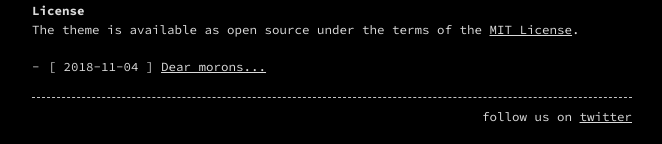
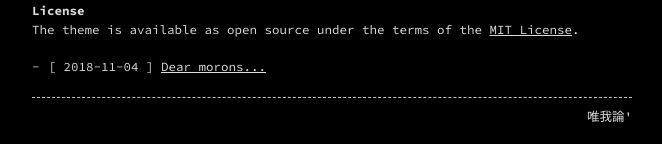
Before and after one commit to theodoreshin99/theodoreshin99.github.io, a Jekyll site: the page built from README.md, in a window 1280 px wide and 900 px high, scrolled down 2525 px. Shown: the part 753-897 px from the top of the window, without its empty margins (308-970 px from the left). Built offline with Jekyll 4.4.1, drawn with Linux system fonts in a browser that asks for light colours; our own code applies the rules of GitHub Pages for plain Markdown files.

Commit message:
Update _config.yml

```diff
--- a/_config.yml
+++ b/_config.yml
@@ -4,11 +4,12 @@ url: "https://theodoreshin99.github.io"
 
 header_pages:
   - index.md
+  - container.md
   - contact.md
 
 style: dark
 
-footer: 'follow us on <a href="https://twitter.com/">twitter</a>'
+footer: 唯我論</a>'
 
 # Build settings
 markdown: kramdown
```
